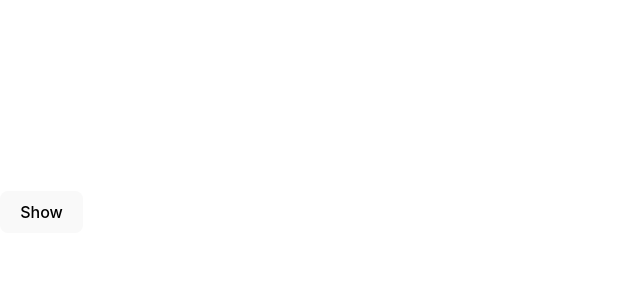
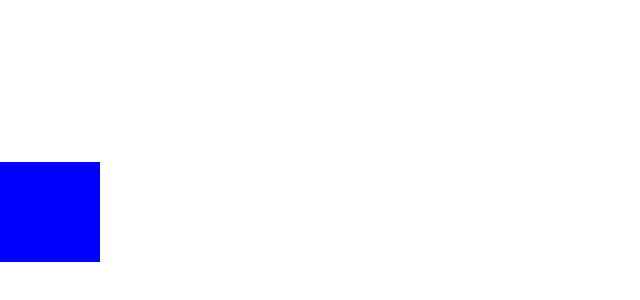
Before and after one commit to soapcandy/hooks-practice, a React (Vite) app: page / in a window 1280 px wide. Shown: the part 188-488 px from the top of the page, without its empty margins (0-640 px from the left). Built offline with nearby package versions, Linux system fonts and the light colour scheme.

Commit message:
useResize

```diff
--- a/src/App.jsx
+++ b/src/App.jsx
@@ -1,27 +1,23 @@
 import { useState } from "react";
-import useClickAway from "./hooks/useClickAway/useClickAway";
+import useResize from "./hooks/useResize/useResize";
 
 function App() {
-  const [show, setShow] = useState(false);
-  const ref = useClickAway((e) => {
-    if (e.target.tagName !== "BUTTON") setShow(false);
+  const [imageSize, setImageSize] = useState({ width: 0, height: 0 });
+  const ref = useResize((rect) => {
+    setImageSize({ width: rect.width, height: rect.height });
   });
 
   return (
-    <div>
-      <button onClick={() => setShow(true)}>Show</button>
+    <div
+      ref={ref}
+      style={{ width: "100px", height: "100px", backgroundColor: "blue" }}
+    >
       <div
-        ref={ref}
-        style={{
-          display: show ? "block" : "none",
-          width: "200px",
-          height: "200px",
-          border: "2px solid black",
-          backgroundColor: "#eee",
-        }}
-      >
-        박스 바깥을 눌러봐요!
-      </div>
+        width={imageSize.width}
+        height={imageSize.height}
+        src="https://picsum.photos/1000"
+        mode="contain"
+      ></div>
     </div>
   );
 }
--- /dev/null
+++ b/src/hooks/useResize/useResize.jsx
@@ -0,0 +1,30 @@
+import { useEffect, useRef } from "react";
+
+const useResize = (handler) => {
+  const savedHandler = useRef(handler);
+  const ref = useRef(null);
+
+  useEffect(() => {
+    savedHandler.current = handler;
+  }, [handler]);
+
+  useEffect(() => {
+    const element = ref.current;
+    if (!element) return;
+
+    // 크기 변화를 추적
+    const observer = new ResizeObserver((entries) => {
+      savedHandler.current(entries[0].contentRect);
+    });
+
+    observer.observe(element);
+
+    return () => {
+      observer.disconnect();
+    };
+  }, [ref]);
+
+  return ref;
+};
+
+export default useResize;
```
